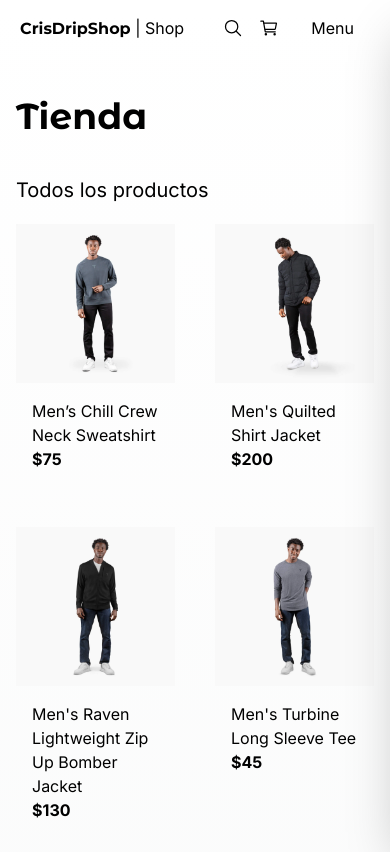
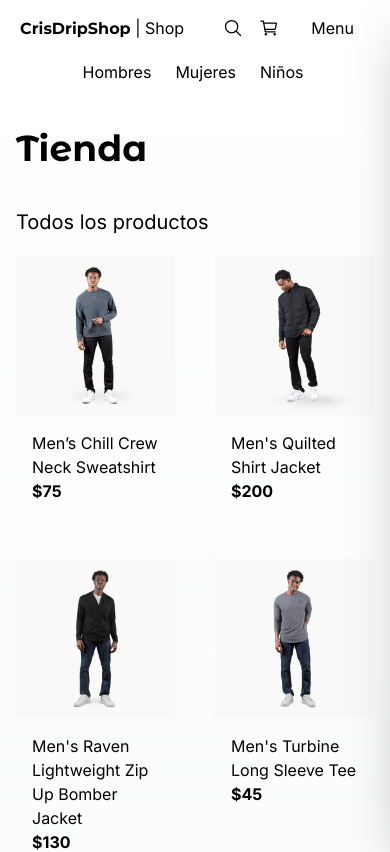
Before and after one commit to cristianpy09/Crisdrip-shop, a Next.js app: page / in a window 390 px wide. Shown: the top 852 px of the page. Built offline with nearby package versions, Linux system fonts and the light colour scheme.

Commit message:
top menu responsive fixed

```diff
--- a/src/components/ui/top-menu/topMenu.tsx
+++ b/src/components/ui/top-menu/topMenu.tsx
@@ -1,48 +1,88 @@
-"use client"
+"use client";
 
-import { titleFont } from '@/confg/fonts'
-import { useUIStore } from '@/store/ui/ui-store'
-import Link from 'next/link'
-import React from 'react'
-import { IoCartOutline, IoSearchOutline } from 'react-icons/io5'
+import { titleFont } from "@/confg/fonts";
+import { useUIStore } from "@/store/ui/ui-store";
+import Link from "next/link";
+import React from "react";
+import { IoCartOutline, IoSearchOutline } from "react-icons/io5";
 
 export default function TopMenu() {
-
-     const openMenu =useUIStore((state)=>state.openSideMenu)
+  const openMenu = useUIStore((state) => state.openSideMenu);
   return (
-    <nav className='flex px-5 justify-between items-center w-full' >
     <div>
-                <Link href="/" >
-                <span className={`${titleFont.className} antialiased font-bold`} >CrisDripShop</span>
-                <span > | Shop</span>
-
+      <nav className="flex px-5 justify-between items-center w-full">
+        <div>
+          <Link href="/">
+            <span className={`${titleFont.className} antialiased font-bold`}>
+              CrisDripShop
+            </span>
+            <span> | Shop</span>
           </Link>
         </div>
 
-            <div  className='hidden sm:block' >
-                <Link className='m-2 9-2 rounded-md transition-all hover:bg-gray-100 p-2' href="/category/men" > Hombres </Link>
-                <Link className='m-2 9-2 rounded-md transition-all hover:bg-gray-100 p-2' href="/category/women" > Mujeres </Link>
-                <Link className='m-2 9-2 rounded-md transition-all hover:bg-gray-100 p-2' href="/category/kid" > Niños</Link>
-
+        <div className="hidden sm:block">
+          <Link
+            className="m-2 9-2 rounded-md transition-all hover:bg-gray-100 p-2"
+            href="/category/men"
+          >
+            {" "}
+            Hombres{" "}
+          </Link>
+          <Link
+            className="m-2 9-2 rounded-md transition-all hover:bg-gray-100 p-2"
+            href="/category/women"
+          >
+            {" "}
+            Mujeres{" "}
+          </Link>
+          <Link
+            className="m-2 9-2 rounded-md transition-all hover:bg-gray-100 p-2"
+            href="/category/kid"
+          >
+            {" "}
+            Niños
+          </Link>
         </div>
 
-
-            <div className='flex items-center space-x-4'>
-
-                <Link href="/search" >
-                    <IoSearchOutline className='w-5 h-5' />
+        <div className="flex items-center space-x-4">
+          <Link href="/search">
+            <IoSearchOutline className="w-5 h-5" />
           </Link>
-                <Link href="/cart" >
-                    <IoCartOutline className='w-5 h-5' />
+          <Link href="/cart">
+            <IoCartOutline className="w-5 h-5" />
           </Link>
 
-                <button onClick={openMenu} className='m-2 p-2 rounded-md transition-all hover:bg-gray-100 cursor-pointer' >
+          <button
+            onClick={openMenu}
+            className="m-2 p-2 rounded-md transition-all hover:bg-gray-100 cursor-pointer"
+          >
             Menu
           </button>
+        </div>
+      </nav>
 
-
+      <div className="flex md:hidden justify-center  ">
+        <Link
+          className="m-1  rounded-md transition-all hover:bg-gray-100 mr-5"
+          href="/category/men"
+        >
+          Hombres{" "}
+        </Link>
+        <Link
+          className="m-1  rounded-md transition-all hover:bg-gray-100  mr-5"
+          href="/category/women"
+        >
+          {" "}
+          Mujeres{" "}
+        </Link>
+        <Link
+          className="m-1  rounded-md transition-all hover:bg-gray-100  mr-2"
+          href="/category/kid"
+        >
+          {" "}
+          Niños
+        </Link>
       </div>
-
-    </nav>
-  )
+    </div>
+  );
 }
```
Lines whose indentation alone changed are shown as unchanged.
